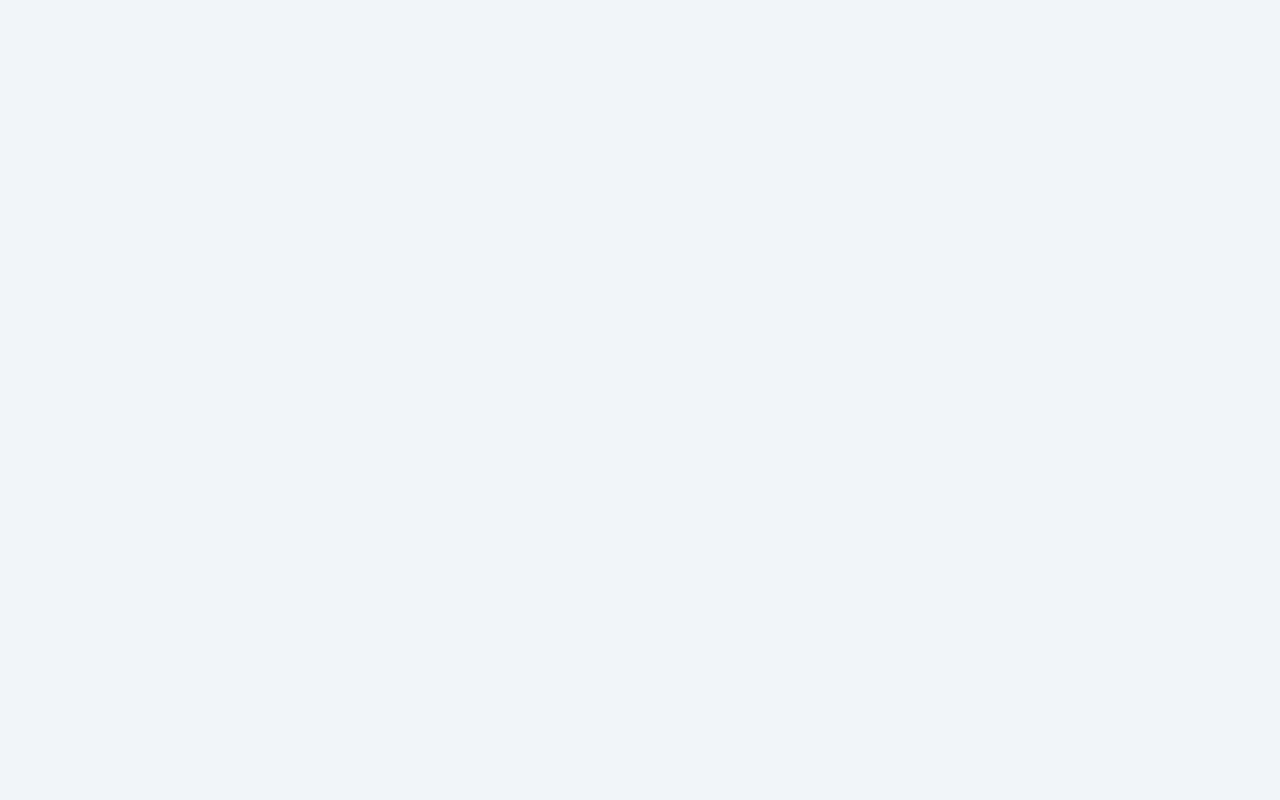
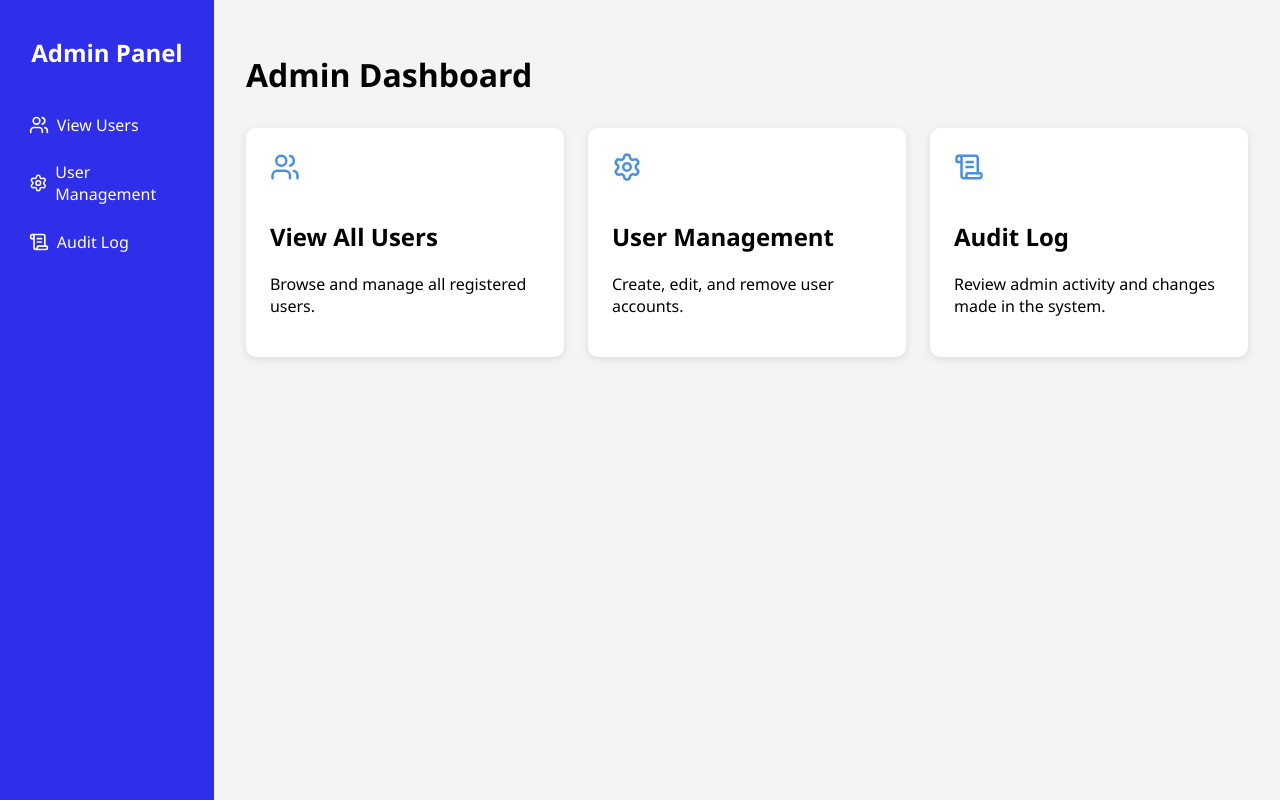
Before and after one commit to jmacoy52/employee-management-frontend, a React (Create React App) app in the folder client/: page /admin in a window 1280 px wide. Before the commit this address had no page. Built offline with nearby package versions, Linux system fonts and the light colour scheme; sample sign-in values are in the browser's storage.

Commit message:
Added admin dashboard layout and user list route, also created new file to protect routes

```diff
--- a/client/src/App.js
+++ b/client/src/App.js
@@ -5,8 +5,10 @@ import Home from "./components/Pages/Home";
 import Login from "./components/Pages/Auth/Login";
 import Register from "./components/Pages/Auth/Register";
 import HRDashboard from "./components/Pages/Dashboards/HRDashboard/HRDashboard"; // Adjust path if needed
+import AdminDashboard from "./components/Pages/Dashboards/AdminDashboard/AdminDashboard"; // Adjust path if needed
+import PrivateRoute from "./components/Pages/Auth/PrivateRoute";
 
-
+import UserList from "./components/Pages/Dashboards/AdminDashboard/UserList";
 
 import './App.css';
 
@@ -15,10 +17,28 @@ function App() {
     <Router>
       <Toaster position="top-right" reverseOrder={false} />
       <Routes>
+
+
+      {/* Sidebar or Header here */}
+
+        {/* Other admin routes */}
+
+
+
+
+      {/* Private Routes */}
+      <Route element={<PrivateRoute allowedRoles={["admin", "hr", "employee"]} />}>
+        <Route path="/hr" element={<HRDashboard />} />
+        <Route path="/admin" element={<AdminDashboard />} />
+      </Route>
+
+
         <Route path="/" element={<Home />} />
         <Route path="/login" element={<Login />} />
         <Route path="/register" element={<Register />} />
         <Route path="/HRDashboard" element={<HRDashboard />} />
+        <Route path="/AdminDashboard" element={<AdminDashboard />}  />
+        <Route path="/admin/users" element={<UserList />} />
       {/*<Route path="/admin-dashboard" element={<AdminDashboard />} />
 <Route path="/employee-dashboard" element={<EmployeeDashboard />} />*/}
 
--- a/client/src/components/Pages/Auth/Login.js
+++ b/client/src/components/Pages/Auth/Login.js
@@ -2,6 +2,7 @@ import React, { useState } from "react";
 import axios from "axios";
 import { jwtDecode } from "jwt-decode";
 import { useNavigate } from "react-router-dom";
+import { toast } from "react-hot-toast"; // Import toast for notifications
 import "./Login.css";
 
 const Login = () => {
@@ -24,6 +25,7 @@ const Login = () => {
         formData
       );
 
+
       // save JWT
       const token = res.data.token;
       localStorage.setItem("token", token);
@@ -33,9 +35,11 @@ const Login = () => {
 
       // redirect based on role
       if (role === "admin") {
-        navigate("/admin-dashboard");
-      } else if (role === "user") {
+        navigate("/AdminDashboard");
+        toast.success("Login successful!");
+      } else if (role === "hr") {
         navigate("/HRDashboard");
+        toast.success("Login successful!");
       } else {
         navigate("/EmployeeDashboard");
       }
--- /dev/null
+++ b/client/src/components/Pages/Auth/PrivateRoute.js
@@ -0,0 +1,19 @@
+import React from "react";
+import { Navigate, Outlet } from "react-router-dom";
+
+const PrivateRoute = ({ allowedRoles }) => {
+  const token = localStorage.getItem("token");
+  const user = JSON.parse(localStorage.getItem("user"));
+
+  if (!token) return <Navigate to="/login" />;
+
+  if (allowedRoles && !allowedRoles.includes(user?.role)) {
+    return <Navigate to="/unauthorized" />;
+  }
+
+  return <Outlet />;
+};
+
+export default PrivateRoute;
+// This component checks if the user is authenticated and has the required role to access certain routes.
+// If not, it redirects them to the login page or an unauthorized page.
--- a/client/src/components/Pages/Auth/Register.js
+++ b/client/src/components/Pages/Auth/Register.js
@@ -1,6 +1,7 @@
 import React, { useState } from "react";
 import axios from "axios";
 import { useNavigate } from "react-router-dom";
+import { toast } from "react-hot-toast"; // Import toast for notifications
 import "./Register.css";
 
 const Register = () => {
@@ -30,7 +31,7 @@ const Register = () => {
       const response = await axios.post("http://localhost:5000/api/users/register", formData);
 
       if (response.status === 201) {
-        alert("Registration successful!");
+        toast.success("Registration successful!");
         navigate("/login"); // redirect to login
       }
     } catch (err) {
@@ -70,7 +71,7 @@ const Register = () => {
         <input
           type="text"
           name="role"
-          placeholder="HR or Admin ?"
+          placeholder="hr or admin ?"
           value={formData.role}
           onChange={handleChange}
           required
--- a/client/src/components/Pages/Dashboards/AdminDashboard/AdminDashboard.css
+++ b/client/src/components/Pages/Dashboards/AdminDashboard/AdminDashboard.css
@@ -0,0 +1,105 @@
+/* AdminDashboard.css */
+.admin-dashboard {
+  display: flex;
+  min-height: 100vh;
+  background-color: #f4f4f4;
+}
+
+.admin-sidebar {
+  width: 220px;
+  background-color: rgb(47, 47, 234);
+  color: white;
+  padding: 1rem;
+  display: flex;
+  flex-direction: column;
+}
+
+.sidebar-title {
+  font-size: 1.5rem;
+  margin-bottom: 1rem;
+  text-align: center;
+}
+
+.sidebar-menu {
+  list-style: none;
+  padding: 0;
+}
+
+.sidebar-menu li {
+  padding: 0.8rem;
+  display: flex;
+  align-items: center;
+  gap: 0.5rem;
+  cursor: pointer;
+  border-radius: 4px;
+  transition: background 0.2s;
+}
+
+.sidebar-menu li:hover {
+  background-color: #444;
+}
+
+.admin-main {
+  flex-grow: 1;
+  padding: 2rem;
+}
+
+.admin-title {
+  font-size: 2rem;
+  margin-bottom: 2rem;
+}
+
+.admin-cards-container {
+  display: flex;
+  gap: 1.5rem;
+  flex-wrap: wrap;
+}
+
+.admin-card {
+  background-color: white;
+  padding: 1.5rem;
+  border-radius: 10px;
+  flex: 1 1 250px;
+  box-shadow: 0 2px 8px rgba(0, 0, 0, 0.1);
+  cursor: pointer;
+  transition: transform 0.2s ease;
+}
+
+.admin-card:hover {
+  transform: translateY(-5px);
+}
+
+.card-icon {
+  color: #4a90e2;
+  margin-bottom: 0.8rem;
+}
+
+/* Responsive Design */
+@media (max-width: 768px) {
+  .admin-dashboard {
+    flex-direction: column;
+  }
+
+  .admin-sidebar {
+    width: 100%;
+    flex-direction: row;
+    justify-content: space-around;
+  }
+
+  .sidebar-menu {
+    display: flex;
+    gap: 1rem;
+  }
+
+  .sidebar-menu li {
+    padding: 0.5rem;
+  }
+
+  .admin-main {
+    padding: 1rem;
+  }
+
+  .admin-cards-container {
+    flex-direction: column;
+  }
+}
--- a/client/src/components/Pages/Dashboards/AdminDashboard/AdminDashboard.js
+++ b/client/src/components/Pages/Dashboards/AdminDashboard/AdminDashboard.js
@@ -0,0 +1,48 @@
+import React from "react";
+import { useNavigate } from "react-router-dom";
+import "./AdminDashboard.css";
+import { Users, Settings, ScrollText } from "lucide-react";
+
+
+const AdminDashboard = () => {
+  const navigate = useNavigate();
+
+  return (
+    <div className="admin-dashboard">
+      <aside className="admin-sidebar">
+        <h2 className="sidebar-title">Admin Panel</h2>
+        <ul className="sidebar-menu">
+          <li onClick={() => navigate("/admin/users")}> <Users size={20} /> View Users </li>
+          <li onClick={() => navigate("/admin/usermanagement")}> <Settings size={20} /> User Management </li>
+          <li onClick={() => navigate("/admin/auditlog")}> <ScrollText size={20} /> Audit Log </li>
+        </ul>
+      </aside>
+
+      <main className="admin-main">
+        <h1 className="admin-title">Admin Dashboard</h1>
+
+        <div className="admin-cards-container">
+          <div className="admin-card" onClick={() => navigate("/admin/users")}>
+            <Users size={30} className="card-icon" />
+            <h2>View All Users</h2>
+            <p>Browse and manage all registered users.</p>
+          </div>
+
+          <div className="admin-card" onClick={() => navigate("/admin/usermanagement")}>
+            <Settings size={30} className="card-icon" />
+            <h2>User Management</h2>
+            <p>Create, edit, and remove user accounts.</p>
+          </div>
+
+          <div className="admin-card" onClick={() => navigate("/admin/auditlog")}>
+            <ScrollText size={30} className="card-icon" />
+            <h2>Audit Log</h2>
+            <p>Review admin activity and changes made in the system.</p>
+          </div>
+        </div>
+      </main>
+    </div>
+  );
+};
+
+export default AdminDashboard;
--- a/client/src/components/Pages/Dashboards/AdminDashboard/UserList.js
+++ b/client/src/components/Pages/Dashboards/AdminDashboard/UserList.js
@@ -0,0 +1,59 @@
+import React, { useEffect, useState } from "react";
+import axios from "axios";
+
+const UserList = () => {
+  const [users, setUsers] = useState([]);
+  const [error, setError] = useState("");
+
+  useEffect(() => {
+    const fetchUsers = async () => {
+      const token = localStorage.getItem("token");
+
+      try {
+        const res = await axios.get("http://localhost:5000/api/users/all", {
+          headers: { Authorization: `Bearer ${token}` },
+        });
+        setUsers(res.data);
+      } catch (err) {
+        const msg = err.response?.data?.message || "Failed to fetch users.";
+        setError(msg);
+      }
+    };
+
+    fetchUsers();
+  }, []);
+
+  return (
+  <div className="bg-white shadow-md rounded-lg p-4">
+
+    <div className="p-4">
+      <h2 className="text-xl font-bold mb-4">All Registered Users</h2>
+      {error && <p className="text-red-500">{error}</p>}
+      <table className="w-full border border-gray-300">
+        <thead className="bg-gray-100">
+          <tr>
+            <th className="p-2 border">ID</th>
+            <th className="p-2 border">Username</th>
+            <th className="p-2 border">Email</th>
+            <th className="p-2 border">Role</th>
+          </tr>
+        </thead>
+        <tbody>
+          {users.map((user) => (
+            <tr key={user.id} className="text-center">
+              <td className="p-2 border">{user.id}</td>
+              <td className="p-2 border">{user.username}</td>
+              <td className="p-2 border">{user.email}</td>
+              <td className="p-2 border capitalize">{user.role}</td>
+            </tr>
+          ))}
+        </tbody>
+      </table>
+
+</div>
+
+    </div>
+  );
+};
+
+export default UserList;
```
